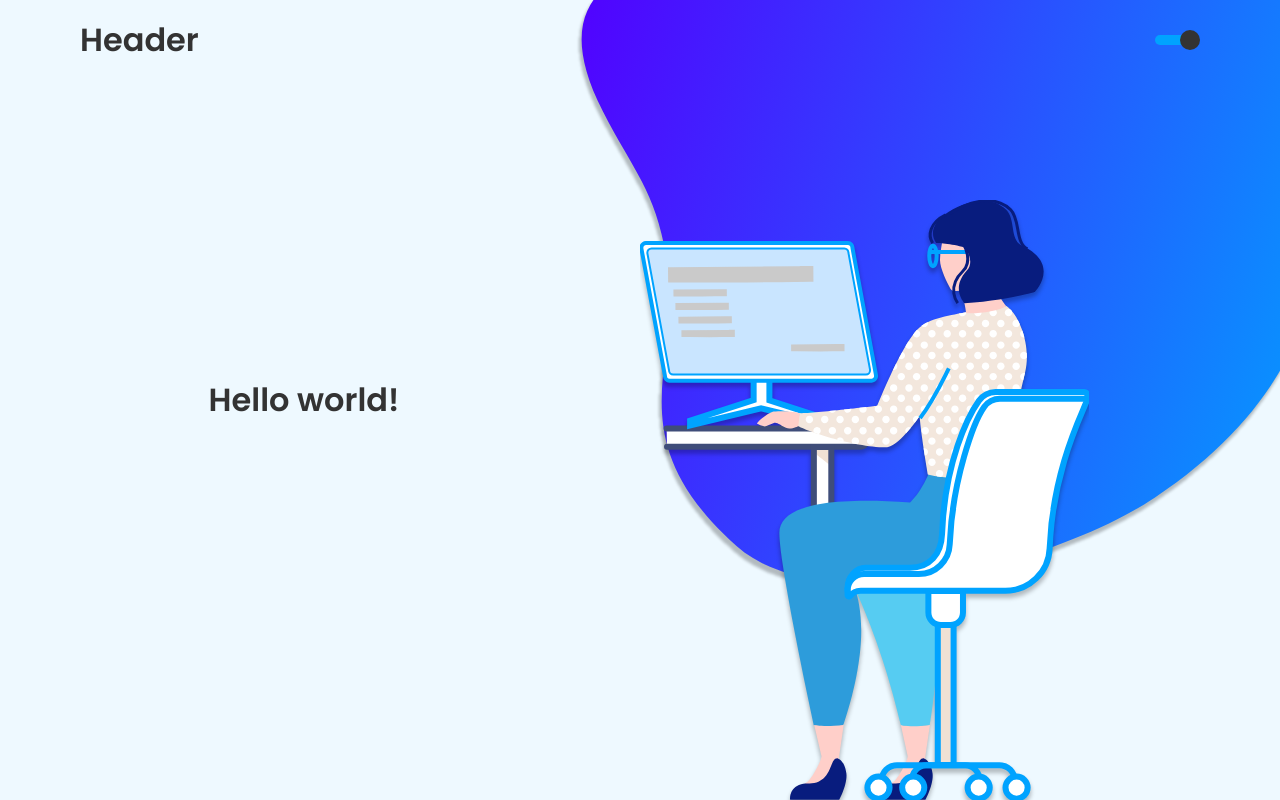
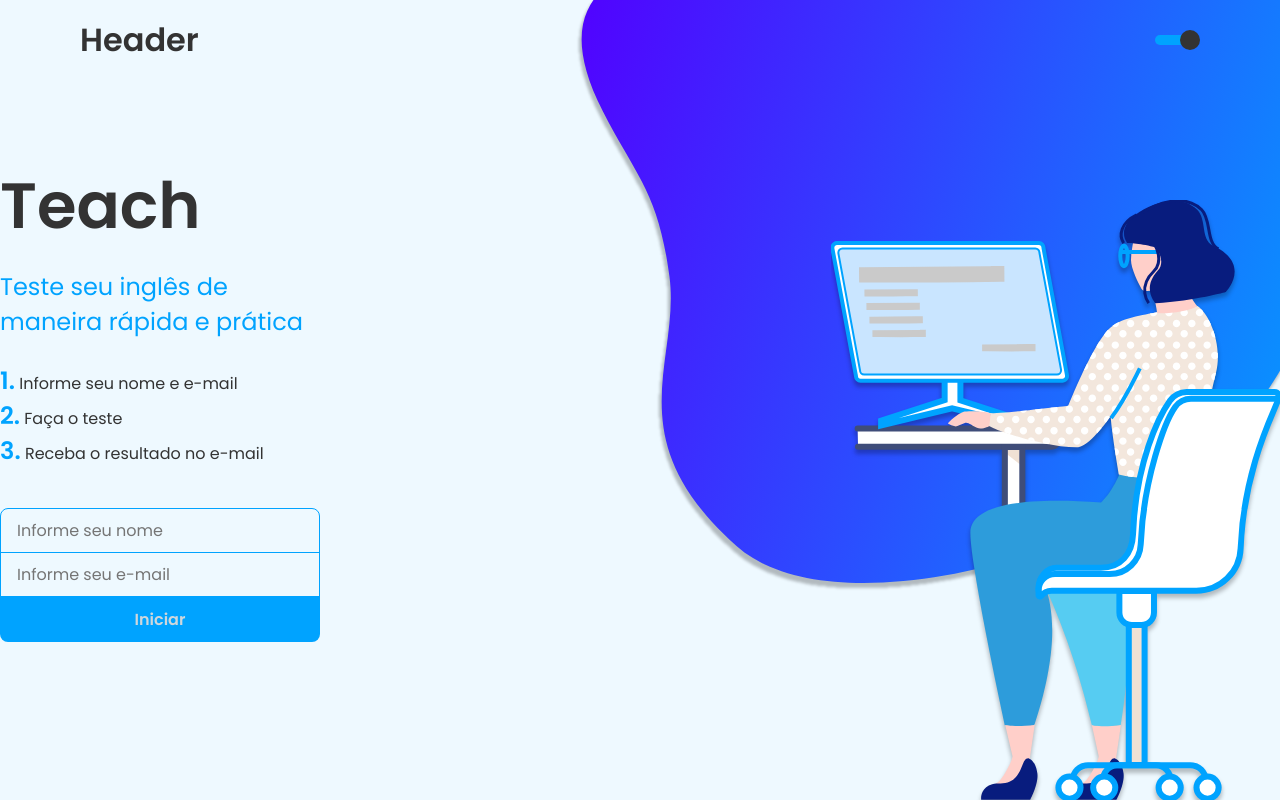
Before and after one commit to Eduardo-SO/Teach, a Next.js app in the folder web/: page / in a window 1280 px wide. Built offline with nearby package versions, Linux system fonts and the light colour scheme.

Commit message:
Finish Home initial structure

```diff
--- a/web/src/pages/index.tsx
+++ b/web/src/pages/index.tsx
@@ -1,7 +1,13 @@
 import React from 'react'
 import Head from 'next/head'
 
-import { Container, Wrapper, Apresentation, Hero } from '../styles/pages/Home'
+import {
+  Container,
+  Wrapper,
+  Apresentation,
+  Content,
+  Hero
+} from '../styles/pages/Home'
 
 const Home: React.FC = () => {
   return (
@@ -14,7 +20,33 @@ const Home: React.FC = () => {
         <Container>
           <Wrapper>
             <Apresentation>
-              <h1>Hello world!</h1>
+              <Content>
+                <h2>Teach</h2>
+                <h3>Teste seu inglês de maneira rápida e prática</h3>
+
+                <ul>
+                  <li>
+                    <strong>1.</strong> Informe seu nome e e-mail
+                  </li>
+                  <li>
+                    <strong>2.</strong> Faça o teste
+                  </li>
+                  <li>
+                    <strong>3.</strong> Receba o resultado no e-mail
+                  </li>
+                </ul>
+
+                <form>
+                  <input required placeholder="Informe seu nome" />
+                  <input
+                    required
+                    type="email"
+                    placeholder="Informe seu e-mail"
+                  />
+
+                  <button>Iniciar</button>
+                </form>
+              </Content>
             </Apresentation>
             <Hero>
               <img src="/images/hero.svg" alt="Teach" />
--- a/web/src/styles/pages/Home.ts
+++ b/web/src/styles/pages/Home.ts
@@ -1,7 +1,10 @@
 import styled from 'styled-components'
 
 export const Container = styled.div`
+  display: flex;
+  justify-content: center;
   height: 100vh;
+
   background-image: url('images/background.svg');
   background-repeat: no-repeat;
   background-position: right top;
@@ -14,21 +17,74 @@ export const Wrapper = styled.div`
   justify-content: space-between;
 
   height: 100%;
-  padding: 0 80px;
+  width: 100%;
+  max-width: 1440px;
 `
 
 export const Apresentation = styled.div`
   flex: 2;
-  display: flex;
-  align-items: center;
+`
 
-  flex-direction: column;
+export const Content = styled.div`
+  max-width: 320px;
+
+  h2 {
+    font-size: 64px;
+    margin-bottom: 16px;
+  }
+
+  h3 {
+    color: ${props => props.theme.colors.text.contrast};
+    font-size: 24px;
+    font-weight: 400;
+
+    margin-bottom: 24px;
+  }
+
+  ul {
+    list-style: none;
+    margin-bottom: 40px;
+
+    strong {
+      color: ${props => props.theme.colors.text.contrast};
+      font-size: 24px;
+    }
+  }
+
+  form {
+    display: flex;
+    flex-direction: column;
+
+    input {
+      height: 45px;
+      padding: 0 16px;
+      border: 1px solid ${props => props.theme.colors.text.contrast};
+
+      background: ${props => props.theme.colors.background.primary};
+    }
+
+    button {
+      height: 45px;
+      border: none;
+      border-radius: 0 0 8px 8px;
+
+      background: ${props => props.theme.colors.text.contrast};
+      color: #cfd7dc;
+
+      font-weight: 600;
+    }
+
+    input:nth-child(1) {
+      border-radius: 8px 8px 0 0;
+      margin-bottom: -1px;
+    }
+  }
 `
 
 export const Hero = styled.div`
   flex: 3;
   display: flex;
-  justify-content: center;
+  justify-content: flex-end;
   align-items: flex-end;
   height: 100%;
 
```
